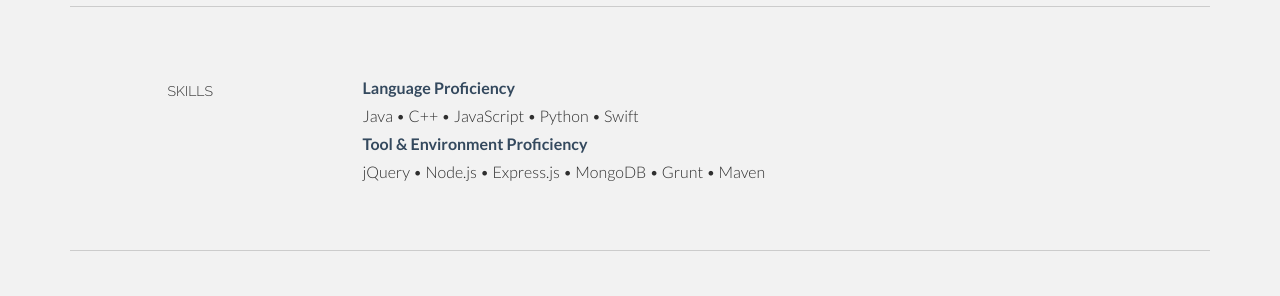
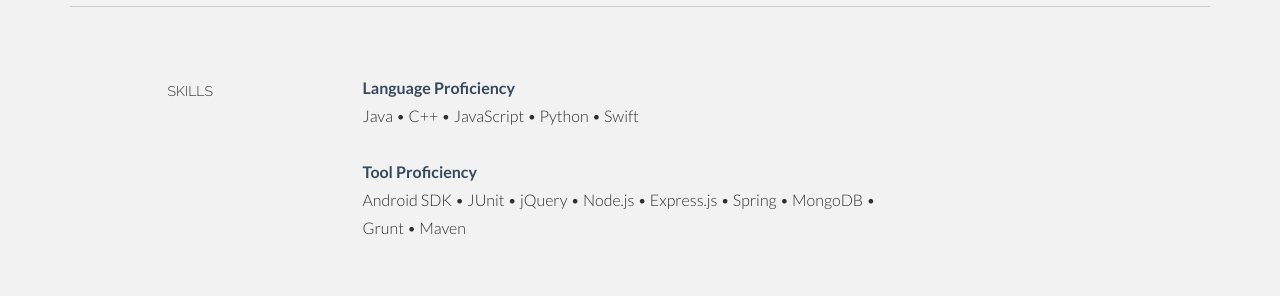
Before and after one commit to ncheema/ncheema.github.io, a plain HTML site: page index.html in a window 1280 px wide. Shown: the part 2320-2616 px from the top of the page. Drawn offline with Linux system fonts and the light colour scheme.

Commit message:
updated skills

```diff
--- a/index.html
+++ b/index.html
@@ -240,8 +240,10 @@
 					<div class="col-lg-6">
 						<p>
 							 <t>Language Proficiency</t> <br> Java &#8226; C++ &#8226; JavaScript &#8226; Python &#8226; Swift
+							 <br> <br>
+							 <t>Tool Proficiency</t> <br>  Android SDK &#8226; JUnit &#8226;  jQuery &#8226; Node.js &#8226; Express.js &#8226; Spring &#8226; MongoDB &#8226; Grunt &#8226; Maven
 							 <br>
-							 <t>Tool & Environment Proficiency</t> <br>  jQuery &#8226; Node.js &#8226; Express.js &#8226; MongoDB &#8226; Grunt &#8226; Maven
+
 						</p>
 					</div>
 
```
